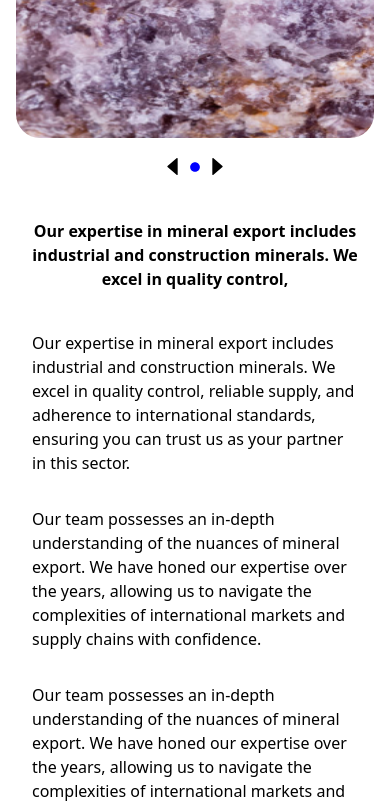
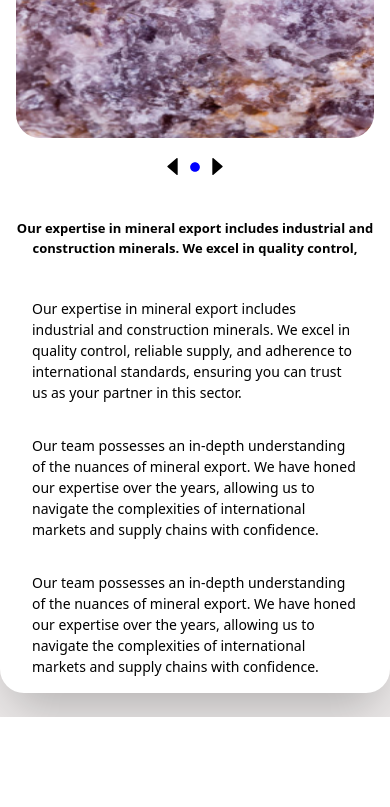
Before and after one commit to Upsurge-Tech/innovest, a React (Create React App) app: page / in a window 390 px wide. Shown: the part 7196-8003 px from the top of the page. Built offline with nearby package versions, Linux system fonts and the light colour scheme.

Commit message:
editing service cards and link to navbar

```diff
--- a/src/components/layout/NavBar.jsx
+++ b/src/components/layout/NavBar.jsx
@@ -5,7 +5,7 @@ const NavBar = () => {
   const links = [
     { name: 'Home', to: '#' },
     { name: 'About Us', to: '#about' },
-    { name: 'services', to: '#services' },
+    { name: 'Service', to: '#newService' },
     { name: 'Testimonials', to: '#testimonials' },
   ]
   const [isOpen, setIsOpen] = useState(false)
--- a/src/components/new_service/NewService.js
+++ b/src/components/new_service/NewService.js
@@ -33,7 +33,7 @@ const NewService = () => {
   };
 
   return (
-    <div className="bg-[#ece9e9] md:py-8 py-6 mt-8 overflow-hidden">
+    <div id="newService" className="bg-[#ece9e9] md:py-8 py-6 mt-8 overflow-hidden">
       <div className="w-full md:mb-20">
         <motion.div
           className=""
--- a/src/components/new_service/SlidingCard.js
+++ b/src/components/new_service/SlidingCard.js
@@ -2,11 +2,11 @@ import React, { useState, useEffect } from "react";
 import { FaCircle } from "react-icons/fa";
 import { AiFillCaretLeft, AiFillCaretRight } from "react-icons/ai";
 import { useMediaQuery } from "react-responsive";
-// import { motion } from "framer-motion";
+
 
 const SlidingCard = ({ images, paragraphs }) => {
   const [currentImageIndex, setCurrentImageIndex] = useState(0);
-    const isMobile = useMediaQuery({ query: "(max-width: 768px)" });
+  const isMobile = useMediaQuery({ query: "(max-width: 768px)" });
 
   useEffect(() => {
     const interval = setInterval(() => {
@@ -30,26 +30,48 @@ const SlidingCard = ({ images, paragraphs }) => {
   };
 
   return (
-    <div className="relative rounded-3xl bg-white shadow-2xl transition-all w-full">
+    <div className="relative rounded-3xl bg-white shadow-2xl transition-all mx-auto w-full md:w-[500px] md:h-[750px] overflow-auto">
       <div className="md:p-6 p-4">
-        <div className="md:w-full md:h-[400px] h-[250px]">
-          <img
-            className="w-full h-full rounded-3xl"
-            src={images[currentImageIndex]}
-            alt="Sliding Image"
-          />
+        <div className="md:w-full md:h-[300px] h-[250px]">
+          {images.map((image, index) => {
+            const opacity = index === currentImageIndex ? 1 : 0;
+            const transition =
+              index === currentImageIndex ? "opacity 0.5s ease-in-out" : "";
+
+            return (
+              <div
+                key={image}
+                style={{ opacity, transition }}
+                className="absolute top-0 left-0 w-full h-full md:p-6 p-4"
+              >
+                <div className="md:w-full md:h-[300px] h-[250px]">
+                  <img
+                    src={image}
+                    alt="Sliding Image"
+                    className="w-full h-full rounded-3xl"
+                  />
+                </div>
+              </div>
+            );
+          })}
         </div>
       </div>
       <div className="flex md:w-[50px] w-[70px] mx-auto justify-between pb-4">
         {isMobile ? (
           ""
         ) : (
-          <button className="text-black" onClick={handlePrevImage}>
+          <button
+            className="text-black hover:text-[#0000ff]"
+            onClick={handlePrevImage}
+          >
             <FaCircle size={10} />
           </button>
         )}
         {isMobile ? (
-          <button className="text-black" onClick={handlePrevImage}>
+          <button
+            className="text-black hover:text-[#0000ff]"
+            onClick={handlePrevImage}
+          >
             <AiFillCaretLeft size={25} />
           </button>
         ) : (
@@ -59,7 +81,10 @@ const SlidingCard = ({ images, paragraphs }) => {
           <FaCircle size={10} />
         </button>
         {isMobile ? (
-          <button className="text-black" onClick={handlePrevImage}>
+          <button
+            className="text-black hover:text-[#0000ff]"
+            onClick={handlePrevImage}
+          >
             <AiFillCaretRight size={25} />
           </button>
         ) : (
@@ -68,16 +93,21 @@ const SlidingCard = ({ images, paragraphs }) => {
         {isMobile ? (
           ""
         ) : (
-          <button className="text-black" onClick={handleNextImage}>
+          <button
+            className="text-black hover:text-[#0000ff]"
+            onClick={handleNextImage}
+          >
             <FaCircle size={10} />
           </button>
         )}
       </div>
-      <div className="">
-        <h1 className="text-center font-bold py-6 px-4">{paragraphs.title}</h1>
-        <p className="py-4 px-8 md:px-14">{paragraphs.para1}</p>
-        <p className="py-4 px-8 md:px-14">{paragraphs.para2}</p>
-        <p className="py-4 px-8 md:px-14">{paragraphs.para3}</p>
+      <div className="md:text-[12px] text-[14px]">
+        <h1 className="text-center font-bold py-6 px-4 text-[13px]">
+          {paragraphs.title}
+        </h1>
+        <p className="py-4 px-8 md:px-4">{paragraphs.para1}</p>
+        <p className="py-4 px-8 md:px-4">{paragraphs.para2}</p>
+        <p className="py-4 px-8 md:px-4">{paragraphs.para3}</p>
       </div>
     </div>
   );
--- a/src/components/new_service/SmallCards.js
+++ b/src/components/new_service/SmallCards.js
@@ -31,7 +31,7 @@ const SmallCards = ({
 
   return (
     <div
-      className={`my-10 md:w-2/3 w-5/6 mx-auto rounded-3xl hover:bg-[#000] hover:text-[#fff] text-black bg-white shadow-2xl transition-all py-2 ${prop} `}
+      className={`my-10 md:w-2/3 w-5/6 md:h-[90px] mx-auto rounded-3xl hover:bg-[#000] hover:text-[#fff] text-black bg-white shadow-2xl transition-all py-2 ${prop} transform transition-transform hover:scale-105 `}
       onMouseEnter={handleMouseEnter}
       onMouseLeave={handleMouseLeave}
       onClick={handleClick}
```
